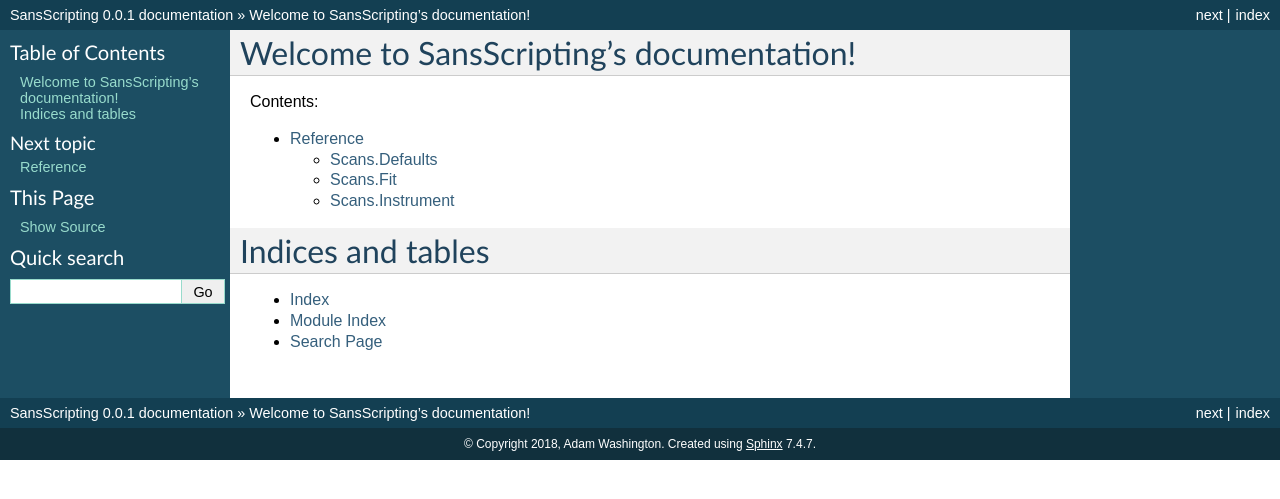
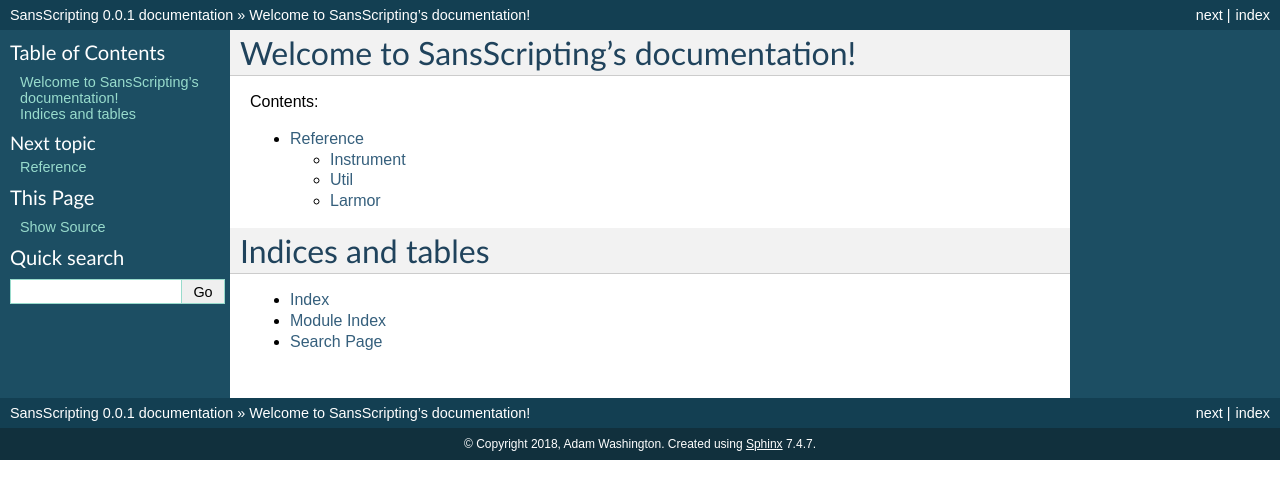
Before and after one commit to PyGenie-Scans/SansScripts, a Sphinx documentation site: the page built from doc/source/index.rst, in a window 1280 px wide. Shown: the top 499 px of the page. Built offline with Sphinx 7.4.7, drawn with Linux system fonts in a browser that asks for light colours.

Commit message:
Properly label reference docs

```diff
--- a/doc/source/reference.rst
+++ b/doc/source/reference.rst
@@ -4,17 +4,17 @@
 This is the auto-generated reference from the doc strings in the
 source code.
 
-Scans.Defaults
+Instrument
 --------------
 .. automodule:: Instrument
    :members:
 
-Scans.Fit
+Util
 ---------
 .. automodule:: Util
    :members:
 
-Scans.Instrument
+Larmor
 ----------------
 .. automodule:: Larmor
    :members:
```
